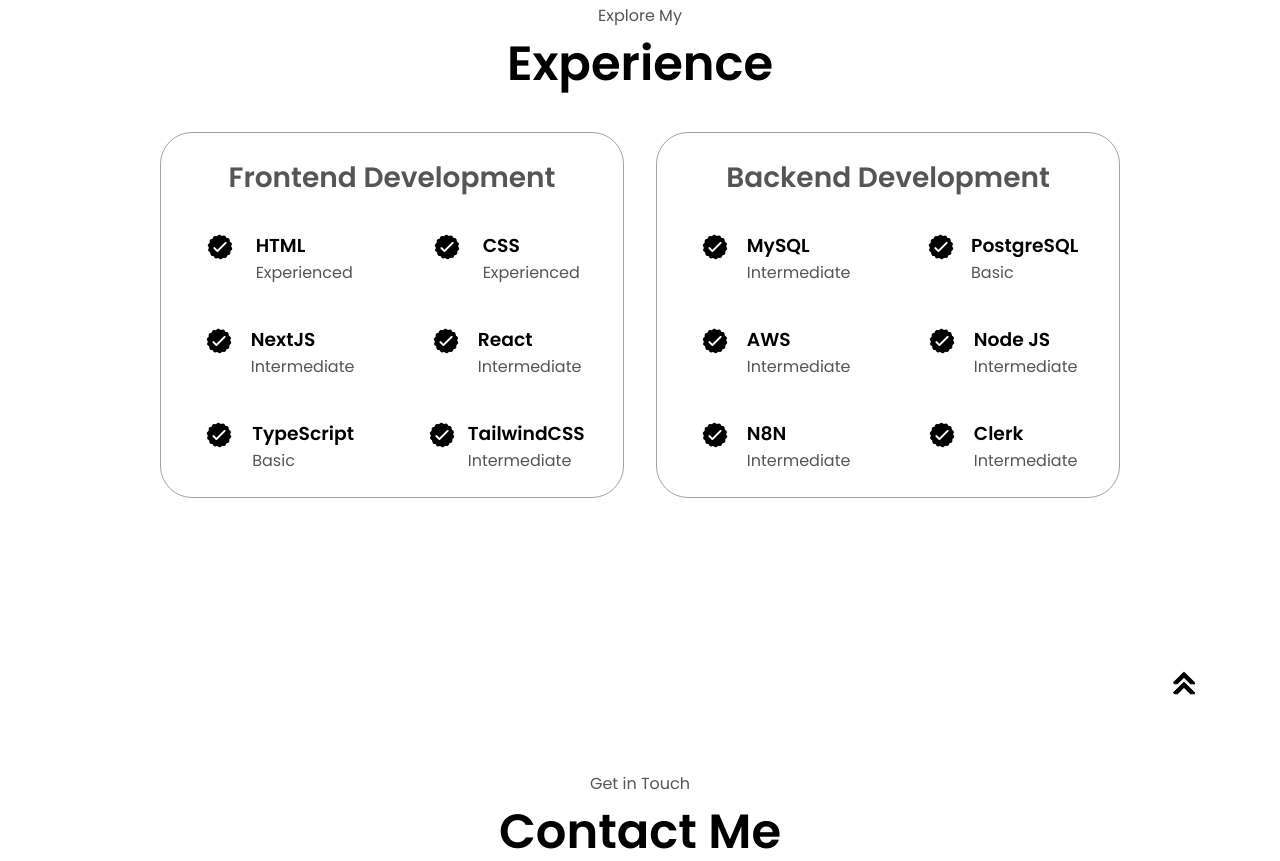
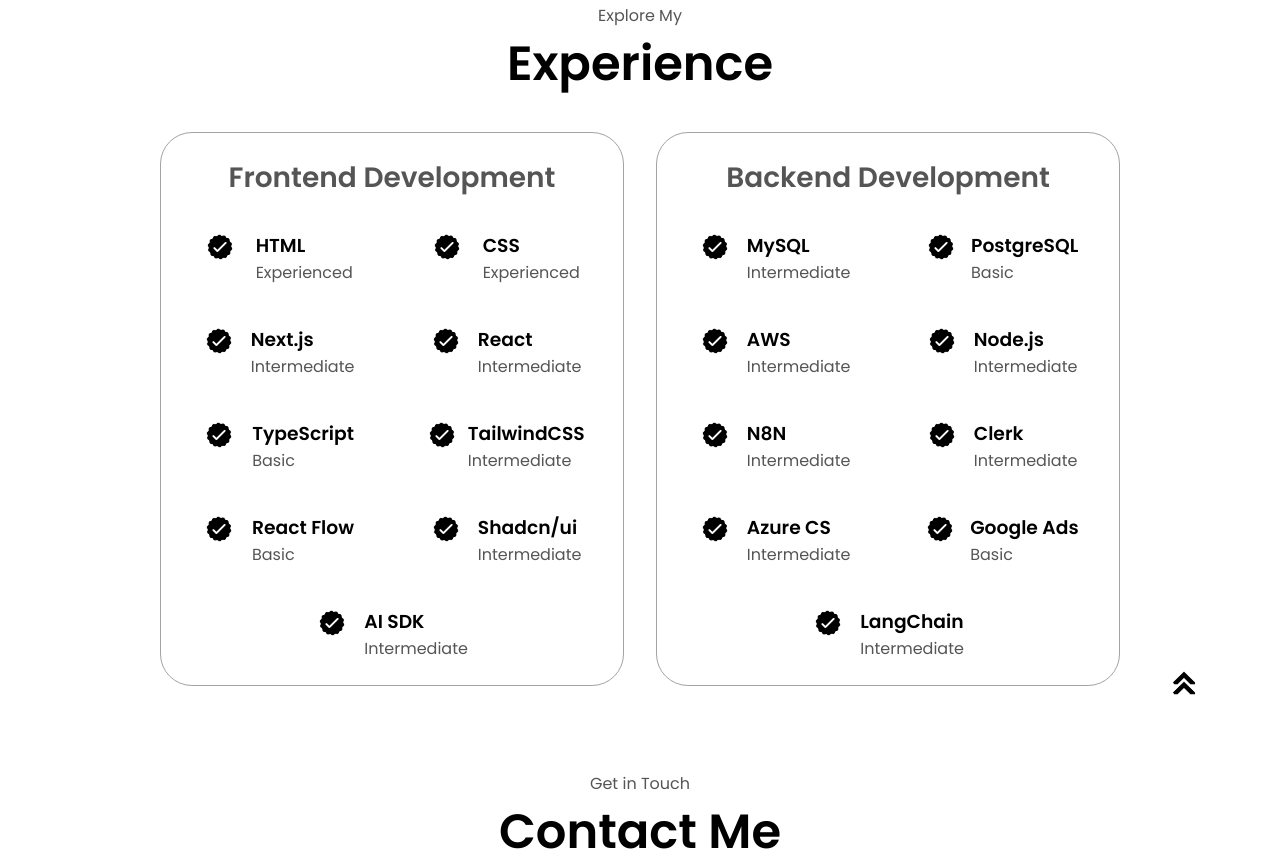
Before and after one commit to salty3r/portfolio, a plain HTML site: page index.html in a window 1280 px wide. Shown: the part 3124-3985 px from the top of the page. Drawn offline with Linux system fonts and the light colour scheme; a script that the page names is missing.

Commit message:
Update index.html

```diff
--- a/index.html
+++ b/index.html
@@ -54,7 +54,7 @@
         <div class="btn-container">
           <button
             class="btn btn-color-2"
-            onclick="window.open('./assets/resume-example.pdf')"
+            onclick="window.open('./assets/CV SANTIAGOARDANUY EN.pdf')"
           >
             Download CV
           </button>
@@ -176,7 +176,7 @@
           </div>
           <div class="text-container">
             <p>
-              I'm a full-stack developer with a background in videogame design.<br/> I've been working with <strong><a href="https://cibernova.es">Cibernova</a></strong>, a bussines that develops AI RAG systems with a particular emphasis on <strong> marketing and customer service</strong>.
+              I'm a full-stack developer with a background in videogame design.<br/> I've been working with <strong><a href="https://cibernova.es">Cibernova</a></strong>, a business that develops AI RAG systems with a particular emphasis on <strong> marketing and customer service</strong>.
             </p>
           </div>
         </div>
@@ -221,7 +221,7 @@
                   class="icon"
                 />
                 <div>
-                  <h3>NextJS</h3>
+                  <h3>Next.js</h3>
                   <p>Intermediate</p>
                 </div>
               </article>
@@ -255,6 +255,40 @@
                 />
                 <div>
                   <h3>TailwindCSS</h3>
+                  <p>Intermediate</p>
+                </div>
+              </article>
+              <article>
+                <img
+                  src="./assets/checkmark.png"
+                  alt="Experience icon"
+                  class="icon"
+                />
+                <div>
+                  <h3>React Flow</h3>
+                  <p>Basic</p>
+                </div>
+              </article>
+
+              <article>
+                <img
+                  src="./assets/checkmark.png"
+                  alt="Experience icon"
+                  class="icon"
+                />
+                <div>
+                  <h3>Shadcn/ui</h3>
+                  <p>Intermediate</p>
+                </div>
+              </article>
+              <article>
+                <img
+                  src="./assets/checkmark.png"
+                  alt="Experience icon"
+                  class="icon"
+                />
+                <div>
+                  <h3>AI SDK</h3>
                   <p>Intermediate</p>
                 </div>
               </article>
@@ -303,7 +337,7 @@
                   class="icon"
                 />
                 <div>
-                  <h3>Node JS</h3>
+                  <h3>Node.js</h3>
                   <p>Intermediate</p>
                 </div>
               </article>
@@ -326,6 +360,39 @@
                 />
                 <div>
                   <h3>Clerk</h3>
+                  <p>Intermediate</p>
+                </div>
+              </article>
+              <article>
+                <img
+                  src="./assets/checkmark.png"
+                  alt="Experience icon"
+                  class="icon"
+                />
+                <div>
+                  <h3>Azure CS</h3>
+                  <p>Intermediate</p>
+                </div>
+              </article>
+              <article>
+                <img
+                  src="./assets/checkmark.png"
+                  alt="Experience icon"
+                  class="icon"
+                />
+                <div>
+                  <h3>Google Ads</h3>
+                  <p>Basic</p>
+                </div>
+              </article>
+              <article>
+                <img
+                  src="./assets/checkmark.png"
+                  alt="Experience icon"
+                  class="icon"
+                />
+                <div>
+                  <h3>LangChain</h3>
                   <p>Intermediate</p>
                 </div>
               </article>
```
